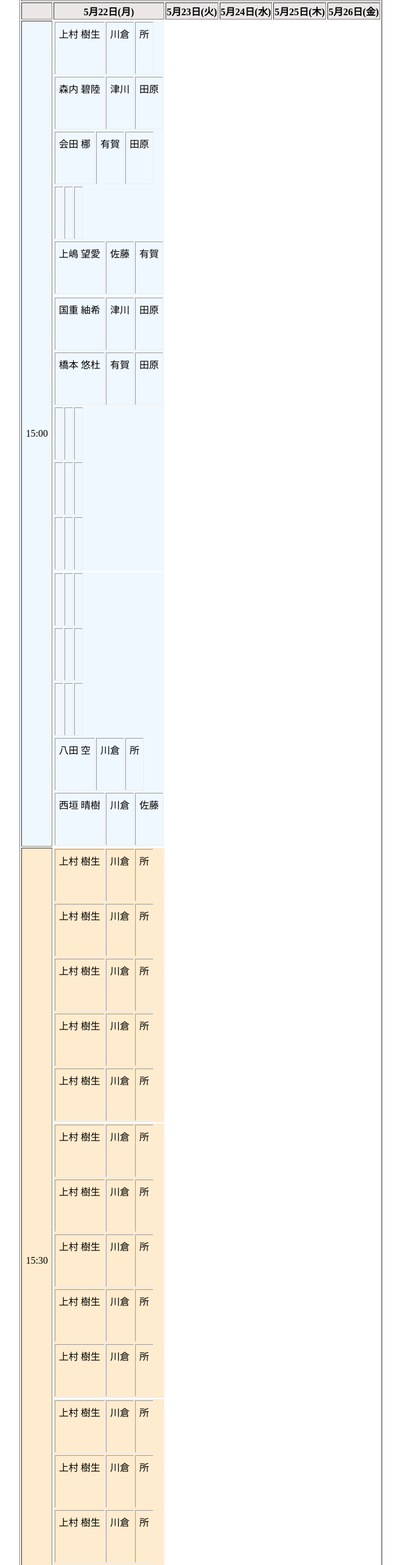
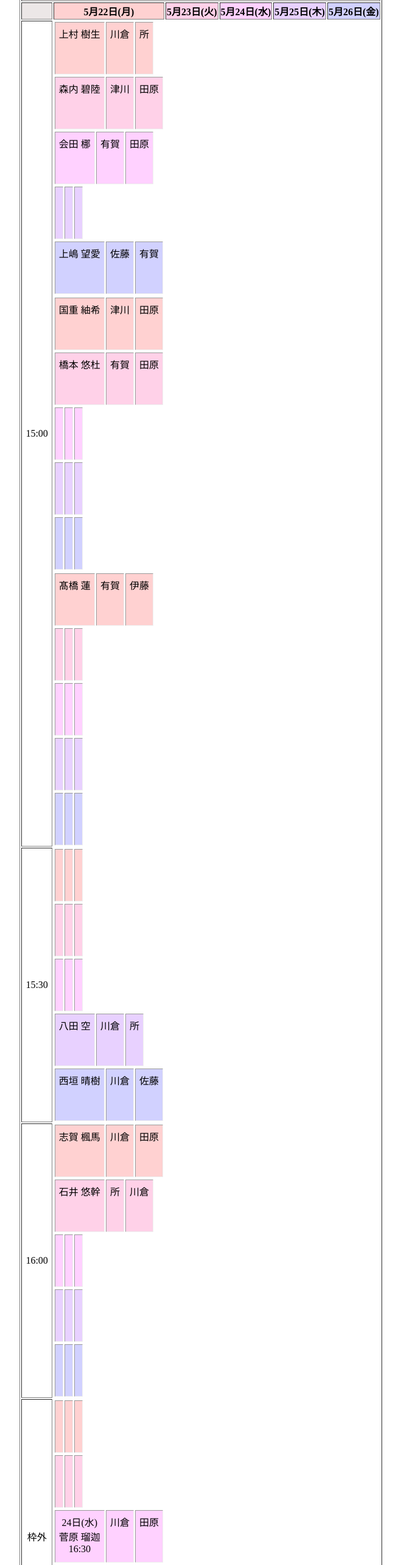
Before and after one commit to tokoshika/Nuxt-practice, a Nuxt app: page /mayConference in a window 1280 px wide. Shown: the part 234-2800 px from the top of the page at 61% size, without its empty margins (310-969 px from the left). Built offline with nearby package versions, Linux system fonts and the light colour scheme.

Commit message:
conference

```diff
--- a/pages/mayConference.vue
+++ b/pages/mayConference.vue
@@ -6,346 +6,185 @@
       </tr>
       <tr class="date">
         <th></th>
-        <th colspan="3">5月22日(月)</th>
-        <th colspan="3">5月23日(火)</th>
-        <th colspan="3">5月24日(水)</th>
-        <th colspan="3">5月25日(木)</th>
-        <th colspan="3">5月26日(金)</th>
+        <th class="color-one" colspan="3">5月22日(月)</th>
+        <th class="color-two" colspan="3">5月23日(火)</th>
+        <th class="color-three" colspan="3">5月24日(水)</th>
+        <th class="color-four" colspan="3">5月25日(木)</th>
+        <th class="color-five" colspan="3">5月26日(金)</th>
       </tr>
 
       <!-- 15:00～ -->
 
-      <tr class="fifteen">
+      <tr>
         <td rowspan="3">15:00</td>
         <div>
-          <td>上村 樹生</td>
-          <td>川倉</td>
-          <td>所</td>
+          <td class="color-one">上村 樹生</td>
+          <td class="color-one">川倉</td>
+          <td class="color-one">所</td>
         </div>
         <div>
-          <td>森内 碧陸</td>
-          <td>津川</td>
-          <td>田原</td>
+          <td class="color-two">森内 碧陸</td>
+          <td class="color-two">津川</td>
+          <td class="color-two">田原</td>
         </div>
         <div>
-          <td>会田 梛</td>
-          <td>有賀</td>
-          <td>田原</td>
+          <td class="color-three">会田 梛</td>
+          <td class="color-three">有賀</td>
+          <td class="color-three">田原</td>
         </div>
         <div>
-          <td></td>
-          <td></td>
-          <td></td>
+          <td class="color-four"></td>
+          <td class="color-four"></td>
+          <td class="color-four"></td>
         </div>
         <div>
-          <td>上嶋 望愛</td>
-          <td>佐藤</td>
-          <td>有賀</td>
+          <td class="color-five">上嶋 望愛</td>
+          <td class="color-five">佐藤</td>
+          <td class="color-five">有賀</td>
         </div>
       </tr>
-      <tr class="fifteen">
+      <tr>
         <div>
-          <td>国重 紬希</td>
-          <td>津川</td>
-          <td>田原</td>
+          <td class="color-one">国重 紬希</td>
+          <td class="color-one">津川</td>
+          <td class="color-one">田原</td>
         </div>
         <div>
-          <td>橋本 悠杜</td>
-          <td>有賀</td>
-          <td>田原</td>
+          <td class="color-two">橋本 悠杜</td>
+          <td class="color-two">有賀</td>
+          <td class="color-two">田原</td>
         </div>
         <div>
-          <td></td>
-          <td></td>
-          <td></td>
+          <td class="color-three"></td>
+          <td class="color-three"></td>
+          <td class="color-three"></td>
         </div>
         <div>
-          <td></td>
-          <td></td>
-          <td></td>
+          <td class="color-four"></td>
+          <td class="color-four"></td>
+          <td class="color-four"></td>
         </div>
         <div>
-          <td></td>
-          <td></td>
-          <td></td>
+          <td class="color-five"></td>
+          <td class="color-five"></td>
+          <td class="color-five"></td>
         </div>
       </tr>
-      <tr class="fifteen">
+      <tr>
         <div>
-          <td></td>
-          <td></td>
-          <td></td>
+          <td class="color-one">髙橋 蓮</td>
+          <td class="color-one">有賀</td>
+          <td class="color-one">伊藤</td>
         </div>
         <div>
-          <td></td>
-          <td></td>
-          <td></td>
+          <td class="color-two"></td>
+          <td class="color-two"></td>
+          <td class="color-two"></td>
         </div>
         <div>
-          <td></td>
-          <td></td>
-          <td></td>
+          <td class="color-three"></td>
+          <td class="color-three"></td>
+          <td class="color-three"></td>
         </div>
         <div>
-          <td>八田 空</td>
-          <td>川倉</td>
-          <td>所</td>
+          <td class="color-four"></td>
+          <td class="color-four"></td>
+          <td class="color-four"></td>
         </div>
         <div>
-          <td>西垣 晴樹</td>
-          <td>川倉</td>
-          <td>佐藤</td>
+          <td class="color-five"></td>
+          <td class="color-five"></td>
+          <td class="color-five"></td>
         </div>
       </tr>
 
       <!-- 15:30から -->
-      <tr class="fifteenThree">
-        <td rowspan="3">15:30</td>
+      <tr>
+        <td rowspan="1">15:30</td>
         <div>
-          <td>上村 樹生</td>
-          <td>川倉</td>
-          <td>所</td>
+          <td class="color-one"></td>
+          <td class="color-one"></td>
+          <td class="color-one"></td>
         </div>
         <div>
-          <td>上村 樹生</td>
-          <td>川倉</td>
-          <td>所</td>
+          <td class="color-two"></td>
+          <td class="color-two"></td>
+          <td class="color-two"></td>
         </div>
         <div>
-          <td>上村 樹生</td>
-          <td>川倉</td>
-          <td>所</td>
+          <td class="color-three"></td>
+          <td class="color-three"></td>
+          <td class="color-three"></td>
         </div>
         <div>
-          <td>上村 樹生</td>
-          <td>川倉</td>
-          <td>所</td>
+          <td class="color-four">八田 空</td>
+          <td class="color-four">川倉</td>
+          <td class="color-four">所</td>
         </div>
         <div>
-          <td>上村 樹生</td>
-          <td>川倉</td>
-          <td>所</td>
+          <td class="color-five">西垣 晴樹</td>
+          <td class="color-five">川倉</td>
+          <td class="color-five">佐藤</td>
         </div>
       </tr>
-      <tr class="fifteenThree">
+
+      <!-- 16:00から -->
+      <tr>
+        <td rowspan="1">16:00</td>
         <div>
-          <td>上村 樹生</td>
-          <td>川倉</td>
-          <td>所</td>
+          <td class="color-one">志賀 楓馬</td>
+          <td class="color-one">川倉</td>
+          <td class="color-one">田原</td>
         </div>
         <div>
-          <td>上村 樹生</td>
-          <td>川倉</td>
-          <td>所</td>
+          <td class="color-two">石井 悠幹</td>
+          <td class="color-two">所</td>
+          <td class="color-two">川倉</td>
         </div>
         <div>
-          <td>上村 樹生</td>
-          <td>川倉</td>
-          <td>所</td>
+          <td class="color-three"></td>
+          <td class="color-three"></td>
+          <td class="color-three"></td>
         </div>
         <div>
-          <td>上村 樹生</td>
-          <td>川倉</td>
-          <td>所</td>
+          <td class="color-four"></td>
+          <td class="color-four"></td>
+          <td class="color-four"></td>
         </div>
         <div>
-          <td>上村 樹生</td>
-          <td>川倉</td>
-          <td>所</td>
-        </div>
-      </tr>
-      <tr class="fifteenThree">
-        <div>
-          <td>上村 樹生</td>
-          <td>川倉</td>
-          <td>所</td>
-        </div>
-        <div>
-          <td>上村 樹生</td>
-          <td>川倉</td>
-          <td>所</td>
-        </div>
-        <div>
-          <td>上村 樹生</td>
-          <td>川倉</td>
-          <td>所</td>
-        </div>
-        <div>
-          <td>上村 樹生</td>
-          <td>川倉</td>
-          <td>所</td>
-        </div>
-        <div>
-          <td>上村 樹生</td>
-          <td>川倉</td>
-          <td>所</td>
-        </div>
-      </tr>
-      <!-- 16:00から -->
-      <tr class="forteen">
-        <td rowspan="3">16:00</td>
-        <div>
-          <td>上村 樹生</td>
-          <td>川倉</td>
-          <td>所</td>
-        </div>
-        <div>
-          <td>上村 樹生</td>
-          <td>川倉</td>
-          <td>所</td>
-        </div>
-        <div>
-          <td>上村 樹生</td>
-          <td>川倉</td>
-          <td>所</td>
-        </div>
-        <div>
-          <td>上村 樹生</td>
-          <td>川倉</td>
-          <td>所</td>
-        </div>
-        <div>
-          <td>上村 樹生</td>
-          <td>川倉</td>
-          <td>所</td>
-        </div>
-      </tr>
-      <tr class="forteen">
-        <div>
-          <td>上村 樹生</td>
-          <td>川倉</td>
-          <td>所</td>
-        </div>
-        <div>
-          <td>上村 樹生</td>
-          <td>川倉</td>
-          <td>所</td>
-        </div>
-        <div>
-          <td>上村 樹生</td>
-          <td>川倉</td>
-          <td>所</td>
-        </div>
-        <div>
-          <td>上村 樹生</td>
-          <td>川倉</td>
-          <td>所</td>
-        </div>
-        <div>
-          <td>上村 樹生</td>
-          <td>川倉</td>
-          <td>所</td>
-        </div>
-      </tr>
-      <tr class="forteen">
-        <div>
-          <td>上村 樹生</td>
-          <td>川倉</td>
-          <td>所</td>
-        </div>
-        <div>
-          <td>上村 樹生</td>
-          <td>川倉</td>
-          <td>所</td>
-        </div>
-        <div>
-          <td>上村 樹生</td>
-          <td>川倉</td>
-          <td>所</td>
-        </div>
-        <div>
-          <td>上村 樹生</td>
-          <td>川倉</td>
-          <td>所</td>
-        </div>
-        <div>
-          <td>上村 樹生</td>
-          <td>川倉</td>
-          <td>所</td>
+          <td class="color-five"></td>
+          <td class="color-five"></td>
+          <td class="color-five"></td>
         </div>
       </tr>
 
       <!-- 枠外 -->
-      <tr class="off">
-        <td rowspan="3">枠外</td>
+      <tr>
+        <td rowspan="1">枠外</td>
         <div>
-          <td>上村 樹生</td>
-          <td>川倉</td>
-          <td>所</td>
+          <td class="color-one"></td>
+          <td class="color-one"></td>
+          <td class="color-one"></td>
         </div>
         <div>
-          <td>上村 樹生</td>
-          <td>川倉</td>
-          <td>所</td>
+          <td class="color-two"></td>
+          <td class="color-two"></td>
+          <td class="color-two"></td>
         </div>
         <div>
-          <td>上村 樹生</td>
-          <td>川倉</td>
-          <td>所</td>
+          <td class="color-three">24日(水)<br />菅原 瑠迦<br />16:30</td>
+          <td class="color-three">川倉</td>
+          <td class="color-three">田原</td>
         </div>
         <div>
-          <td>上村 樹生</td>
-          <td>川倉</td>
-          <td>所</td>
+          <td class="color-four">29日(月)<br />北川 煌<br />15:00</td>
+          <td class="color-four">所</td>
+          <td class="color-four">佐藤</td>
         </div>
         <div>
-          <td>上村 樹生</td>
-          <td>川倉</td>
-          <td>所</td>
-        </div>
-      </tr>
-      <tr class="off">
-        <div>
-          <td>上村 樹生</td>
-          <td>川倉</td>
-          <td>所</td>
-        </div>
-        <div>
-          <td>上村 樹生</td>
-          <td>川倉</td>
-          <td>所</td>
-        </div>
-        <div>
-          <td>上村 樹生</td>
-          <td>川倉</td>
-          <td>所</td>
-        </div>
-        <div>
-          <td>上村 樹生</td>
-          <td>川倉</td>
-          <td>所</td>
-        </div>
-        <div>
-          <td>上村 樹生</td>
-          <td>川倉</td>
-          <td>所</td>
-        </div>
-      </tr>
-      <tr class="off">
-        <div>
-          <td>上村 樹生</td>
-          <td>川倉</td>
-          <td>所</td>
-        </div>
-        <div>
-          <td>上村 樹生</td>
-          <td>川倉</td>
-          <td>所</td>
-        </div>
-        <div>
-          <td>上村 樹生</td>
-          <td>川倉</td>
-          <td>所</td>
-        </div>
-        <div>
-          <td>上村 樹生</td>
-          <td>川倉</td>
-          <td>所</td>
-        </div>
-        <div>
-          <td>上村 樹生</td>
-          <td>川倉</td>
-          <td>所</td>
+          <td class="color-five">29日(月)<br />清水 玲志<br />16:00</td>
+          <td class="color-five">有賀</td>
+          <td class="color-five">津川</td>
         </div>
       </tr>
     </table>
@@ -356,17 +195,20 @@
   span {
     color: tomato;
   }
-  .fifteen {
-    background-color: #f0f8ff;
+  .color-one {
+    background-color: #ffd1d1;
   }
-  .fifteenThree {
-    background-color: blanchedalmond;
+  .color-two {
+    background-color: #ffd1e8;
   }
-  .forteen {
-    background-color: rgb(166, 207, 245);
+  .color-three {
+    background-color: #ffd1ff;
   }
-  .off {
-    background-color: grey;
+  .color-four {
+    background-color: #e8d1ff;
+  }
+  .color-five {
+    background-color: #d1d1ff;
   }
   .table-container {
     display: flex;
```
